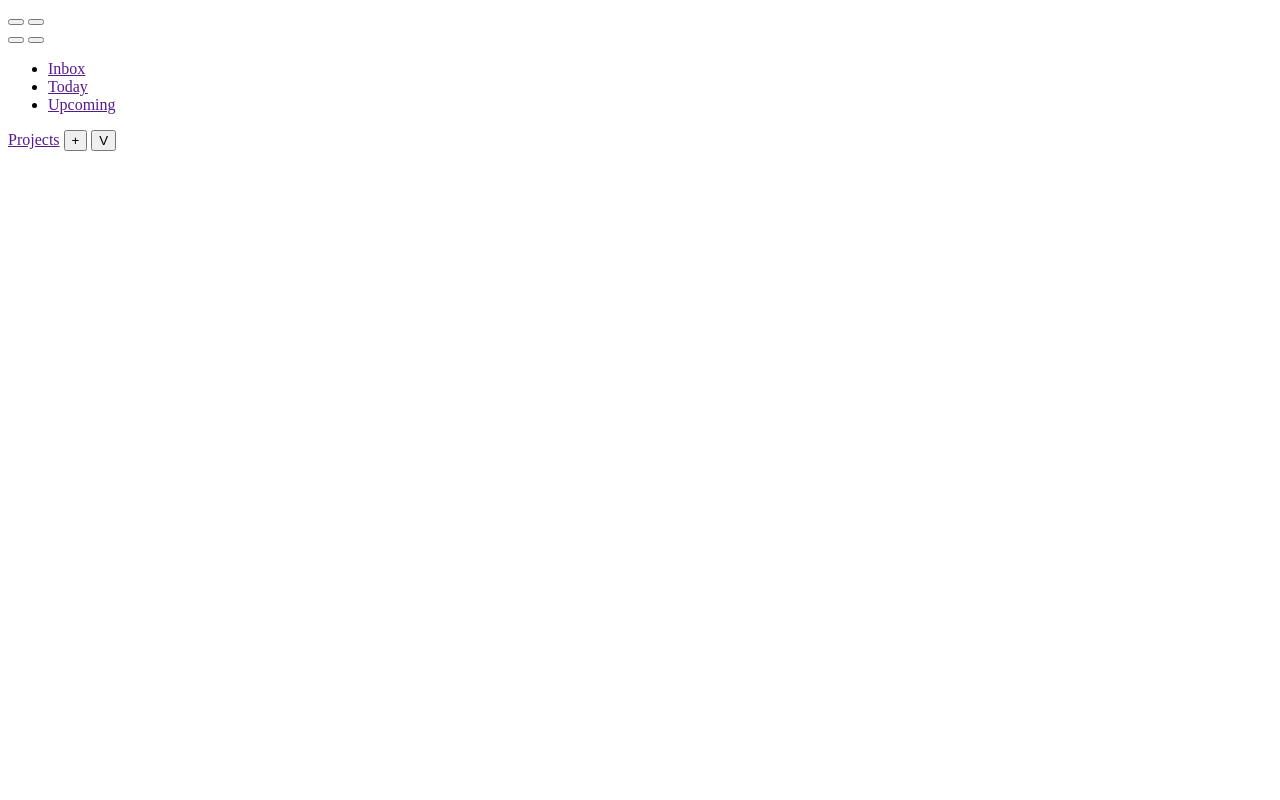
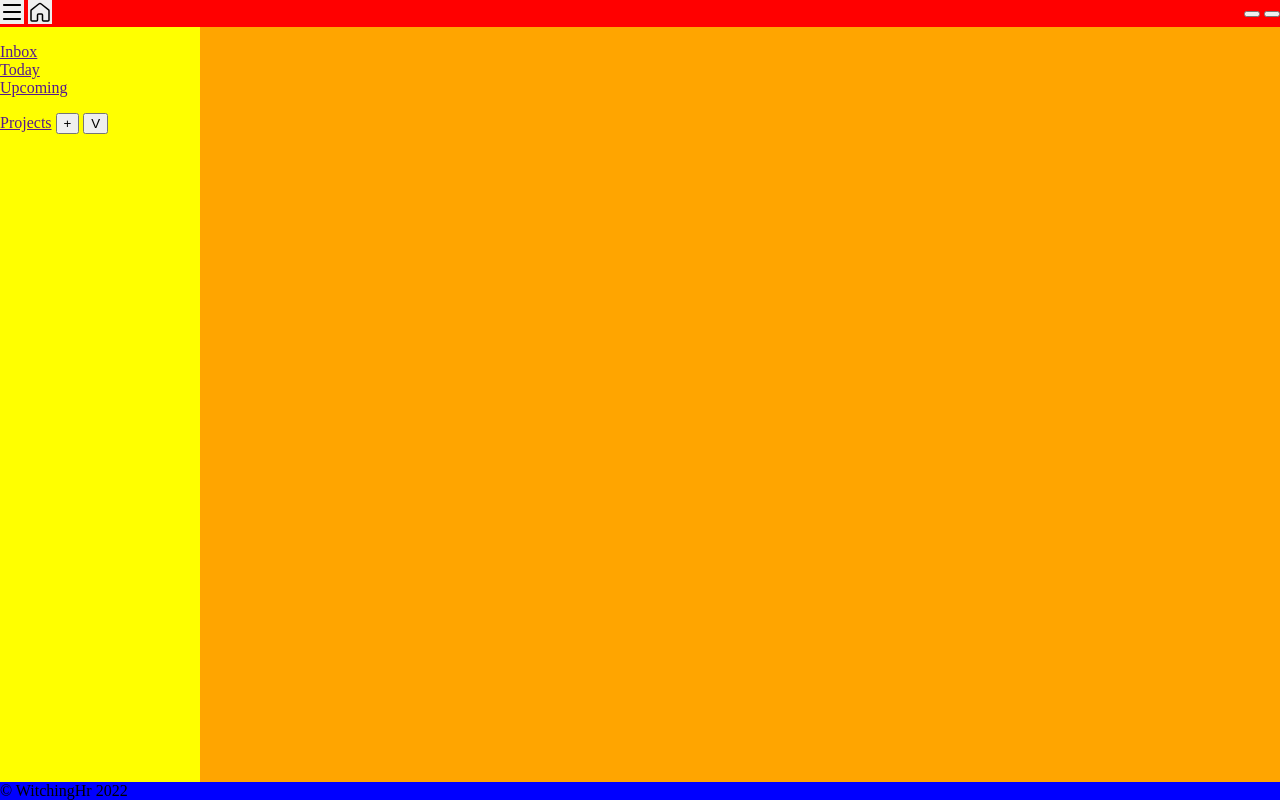
Before and after one commit to WitchingHr/to-do-list, a website built with webpack: page dist/index.html in a window 1280 px wide. Built offline with nearby package versions, Linux system fonts and the light colour scheme.

Commit message:
Add basic css and header svg's

```diff
--- a/src/index.js
+++ b/src/index.js
@@ -0,0 +1 @@
+import css from './styles/index.css';
--- /dev/null
+++ b/src/styles/index.css
@@ -0,0 +1,61 @@
+body {
+  margin: 0;
+}
+
+.content {
+  height: 100vh;
+  display: flex;
+  flex-direction: column;
+}
+
+.header {
+  display: flex;
+  justify-content: space-between;
+  background-color: red;
+}
+
+.hamburger {
+  /* background: none; */
+  background-image: url(../icons/light-mode/menu.svg);
+  background-position: center;
+  cursor: pointer;
+  height: 24px;
+  width: 24px;
+  border: none;
+}
+
+.home {
+  /* background: none; */
+  background-image: url(../icons/light-mode/home.svg);
+  background-position: center;
+  cursor: pointer;
+  height: 24px;
+  width: 24px;
+  border: none;
+}
+
+.main {
+  display: flex;
+  flex: 1;
+}
+
+.sidebar {
+  display: flex;
+  flex-direction: column;
+  width: 200px;
+  background-color: yellow;
+}
+
+ul {
+  list-style: none;
+  padding: 0;
+}
+
+.tasks {
+  flex: 1;
+  background-color: orange;
+}
+
+.footer {
+  background-color: blue;
+}
```
Also changed, not shown: dist/index.html, src/icons/light-mode/home.svg (added), src/icons/light-mode/menu.svg (added).
